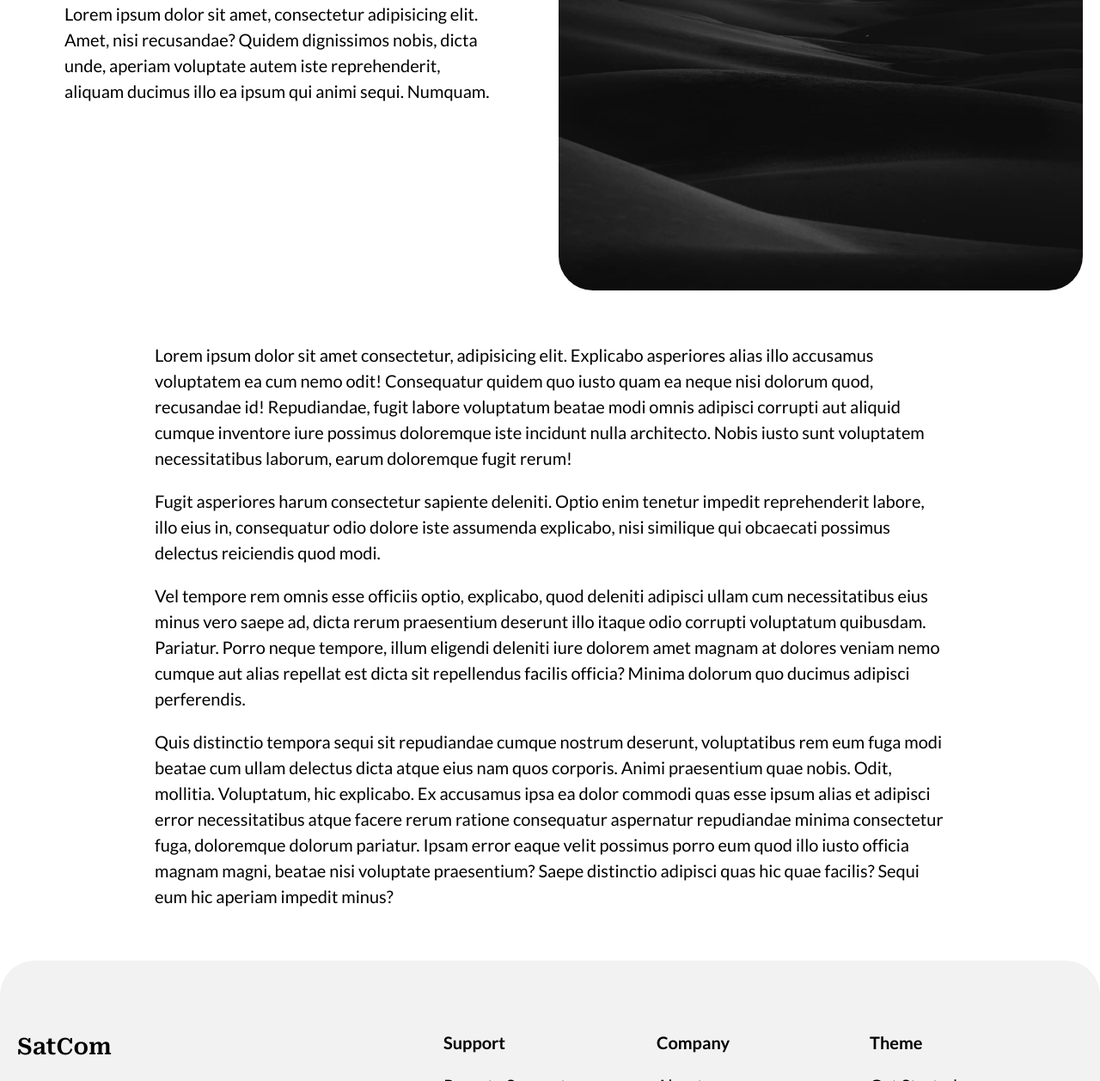
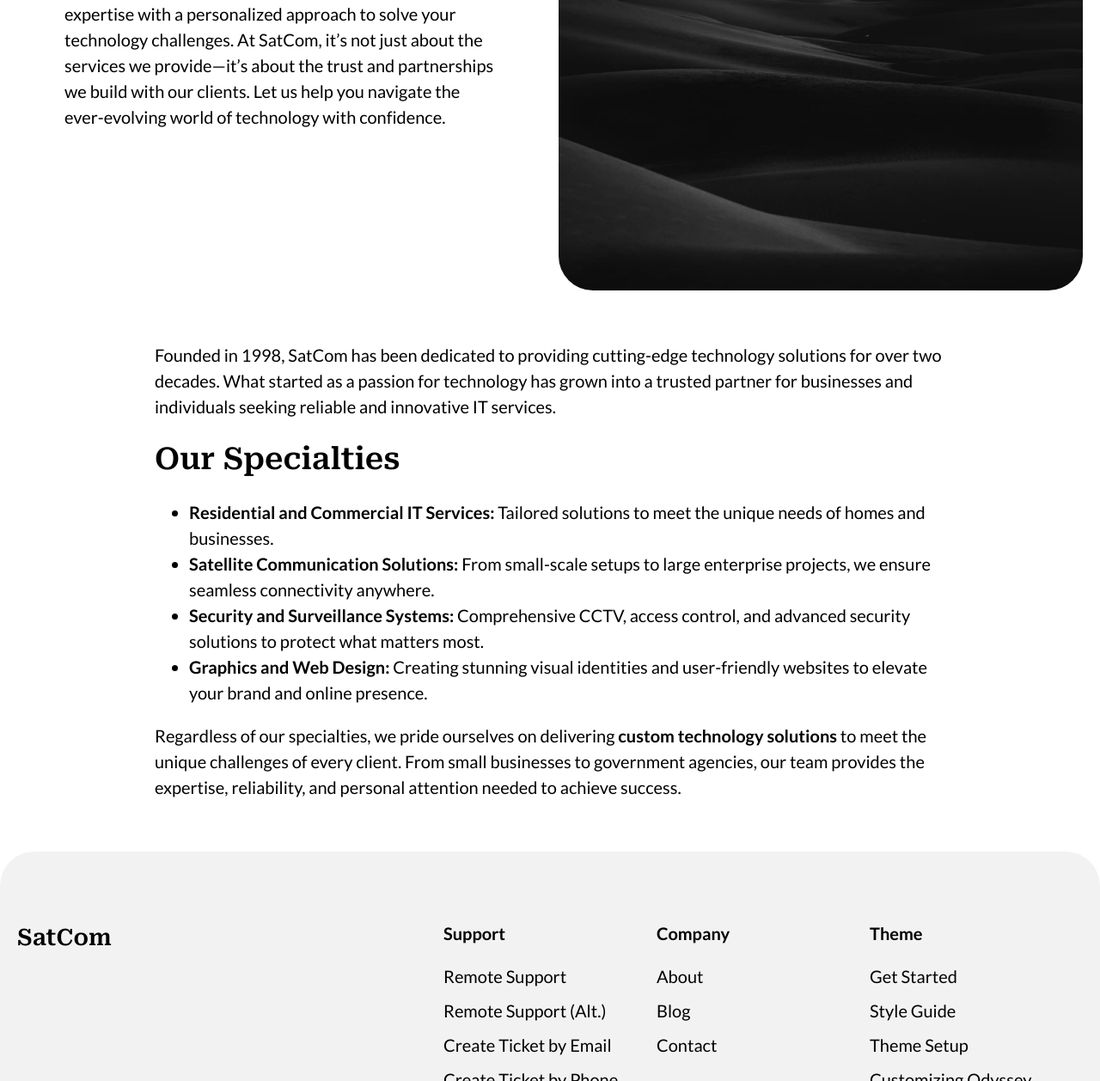
Before and after one commit to hallm74/satcom-odyssey, an Astro site: page /company/about in a window 1280 px wide. Shown: the part 430-1688 px from the top of the page at 86% size. Built offline with nearby package versions, Linux system fonts and the light colour scheme; Astro itself is replaced by a stand-in of ours; some icons are missing.

Commit message:
changes to about us

```diff
--- a/src/pages/company/about.astro
+++ b/src/pages/company/about.astro
@@ -14,10 +14,7 @@ const seo = {
 		<div slot="text-container">
 			<h1>About SatCom</h1>
 			<p>
-				Lorem ipsum dolor sit amet, consectetur adipisicing elit. Amet, nisi
-				recusandae? Quidem dignissimos nobis, dicta unde, aperiam voluptate
-				autem iste reprehenderit, aliquam ducimus illo ea ipsum qui animi sequi.
-				Numquam.
+				With over 25 years of experience, we combine industry expertise with a personalized approach to solve your technology challenges. At SatCom, it’s not just about the services we provide—it’s about the trust and partnerships we build with our clients. Let us help you navigate the ever-evolving world of technology with confidence.
 			</p>
 		</div>
     <picture slot="image-container">
@@ -30,18 +27,21 @@ const seo = {
 	</HeroSection>
   <TextSection narrow>
     <p>
-      Lorem ipsum dolor sit amet consectetur, adipisicing elit. Explicabo asperiores alias illo accusamus voluptatem ea cum nemo odit! Consequatur quidem quo iusto quam ea neque nisi dolorum quod, recusandae id!
-      Repudiandae, fugit labore voluptatum beatae modi omnis adipisci corrupti aut aliquid cumque inventore iure possimus doloremque iste incidunt nulla architecto. Nobis iusto sunt voluptatem necessitatibus laborum, earum doloremque fugit rerum!
-    </p>
-    <p>Fugit asperiores harum consectetur sapiente deleniti. Optio enim tenetur impedit reprehenderit labore, illo eius in, consequatur odio dolore iste assumenda explicabo, nisi similique qui obcaecati possimus delectus reiciendis quod modi.</p>
-
-    <p>
-      Vel tempore rem omnis esse officiis optio, explicabo, quod deleniti adipisci ullam cum necessitatibus eius minus vero saepe ad, dicta rerum praesentium deserunt illo itaque odio corrupti voluptatum quibusdam. Pariatur.
-      Porro neque tempore, illum eligendi deleniti iure dolorem amet magnam at dolores veniam nemo cumque aut alias repellat est dicta sit repellendus facilis officia? Minima dolorum quo ducimus adipisci perferendis.
-    </p>
-    <p>
-      Quis distinctio tempora sequi sit repudiandae cumque nostrum deserunt, voluptatibus rem eum fuga modi beatae cum ullam delectus dicta atque eius nam quos corporis. Animi praesentium quae nobis. Odit, mollitia. Voluptatum, hic explicabo. Ex accusamus ipsa ea dolor commodi quas esse ipsum alias et adipisci error necessitatibus atque facere rerum ratione consequatur aspernatur repudiandae minima consectetur fuga, doloremque dolorum pariatur.
-      Ipsam error eaque velit possimus porro eum quod illo iusto officia magnam magni, beatae nisi voluptate praesentium? Saepe distinctio adipisci quas hic quae facilis? Sequi eum hic aperiam impedit minus?
-    </p>
+      Founded in 1998, SatCom has been dedicated to providing cutting-edge technology solutions for over two decades.
+      What started as a passion for technology has grown into a trusted partner for businesses and individuals
+      seeking reliable and innovative IT services.
+  </p>
+  <h3>Our Specialties</h3>
+  <ul>
+      <li><strong>Residential and Commercial IT Services:</strong> Tailored solutions to meet the unique needs of homes and businesses.</li>
+      <li><strong>Satellite Communication Solutions:</strong> From small-scale setups to large enterprise projects, we ensure seamless connectivity anywhere.</li>
+      <li><strong>Security and Surveillance Systems:</strong> Comprehensive CCTV, access control, and advanced security solutions to protect what matters most.</li>
+      <li><strong>Graphics and Web Design:</strong> Creating stunning visual identities and user-friendly websites to elevate your brand and online presence.</li>
+  </ul>
+  <p>
+      Regardless of our specialties, we pride ourselves on delivering <strong>custom technology solutions</strong>
+      to meet the unique challenges of every client. From small businesses to government agencies,
+      our team provides the expertise, reliability, and personal attention needed to achieve success.
+  </p>
   </TextSection>
 </Layout>
```
